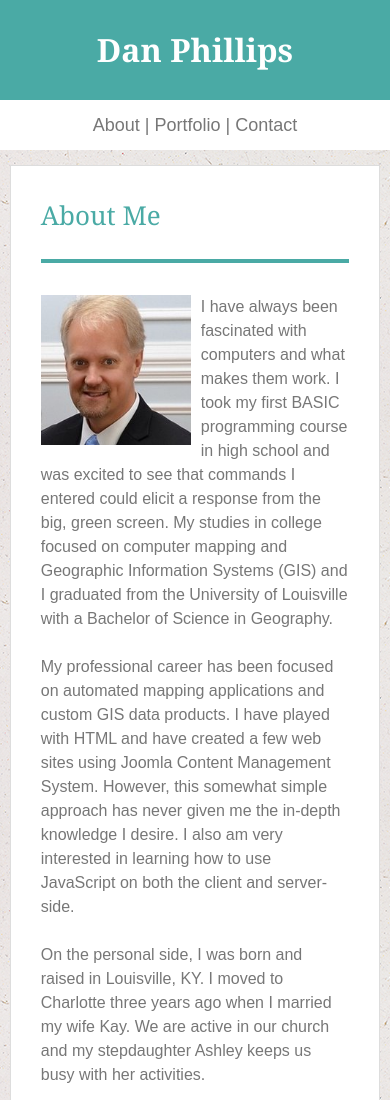
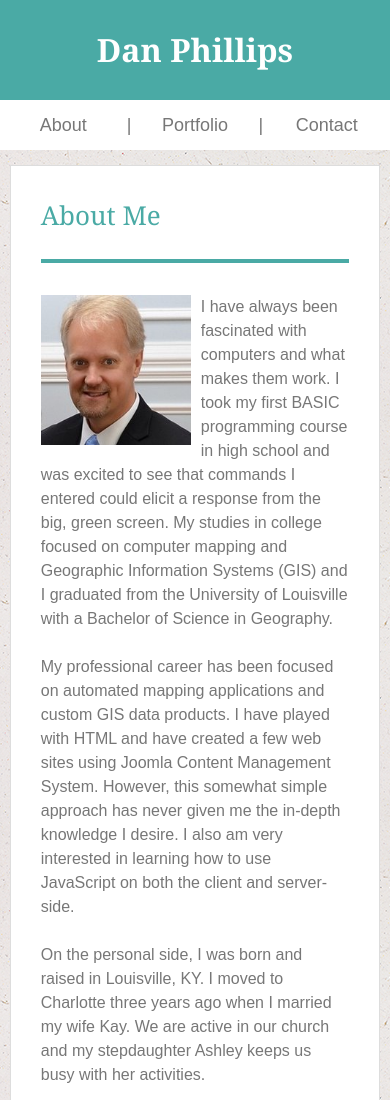
Before and after one commit to dlphillips/Responsive-Portfolio, a plain HTML site: page index.html in a window 390 px wide. Shown: the top 1100 px of the page. Drawn offline with Linux system fonts and the light colour scheme.

Commit message:
final final submission

```diff
--- a/assets/css/style.css
+++ b/assets/css/style.css
@@ -295,6 +295,10 @@ input[type=button], input[type=submit], input[type=reset] {
 		width: 100%;
 	}
 
+	nav a {
+		width: 30%;
+	}
+
 	#headname {
 		width: 100%;
 		text-align: center;
```
Lines whose indentation alone changed are shown as unchanged.
